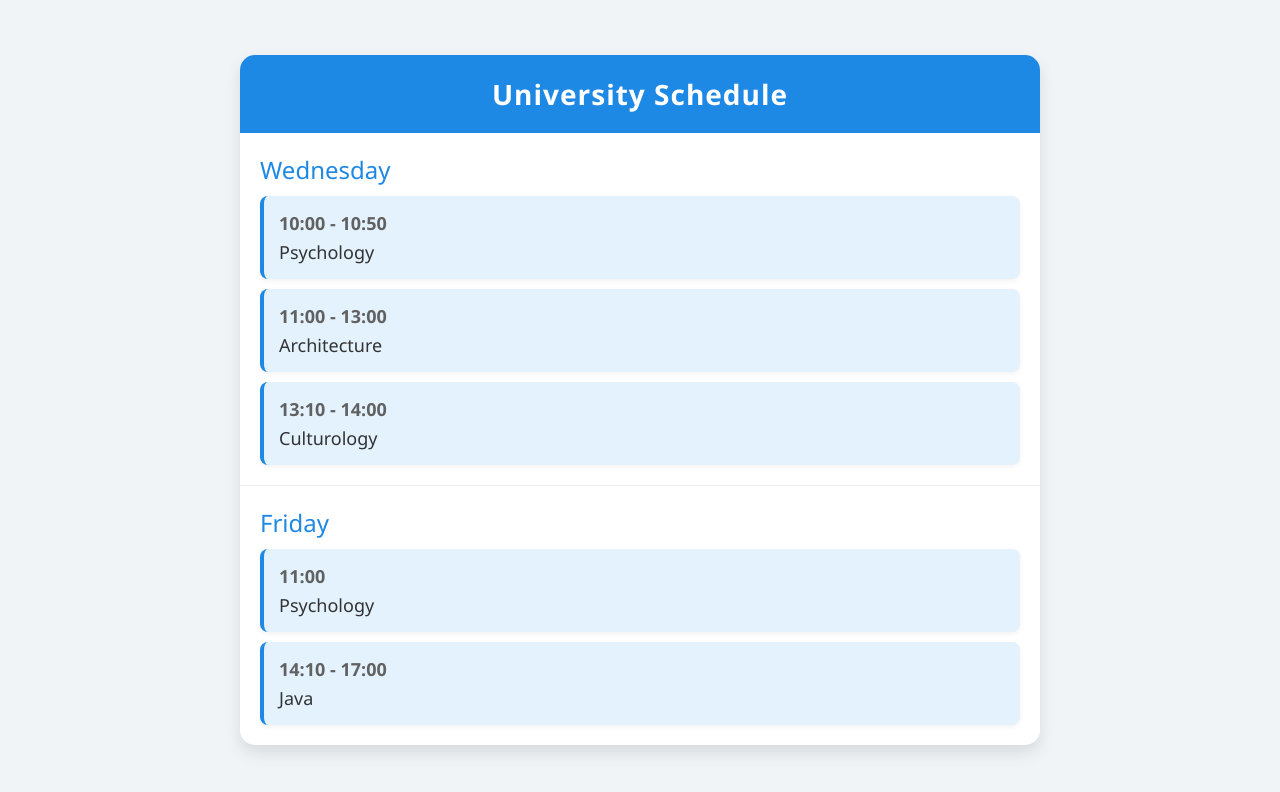
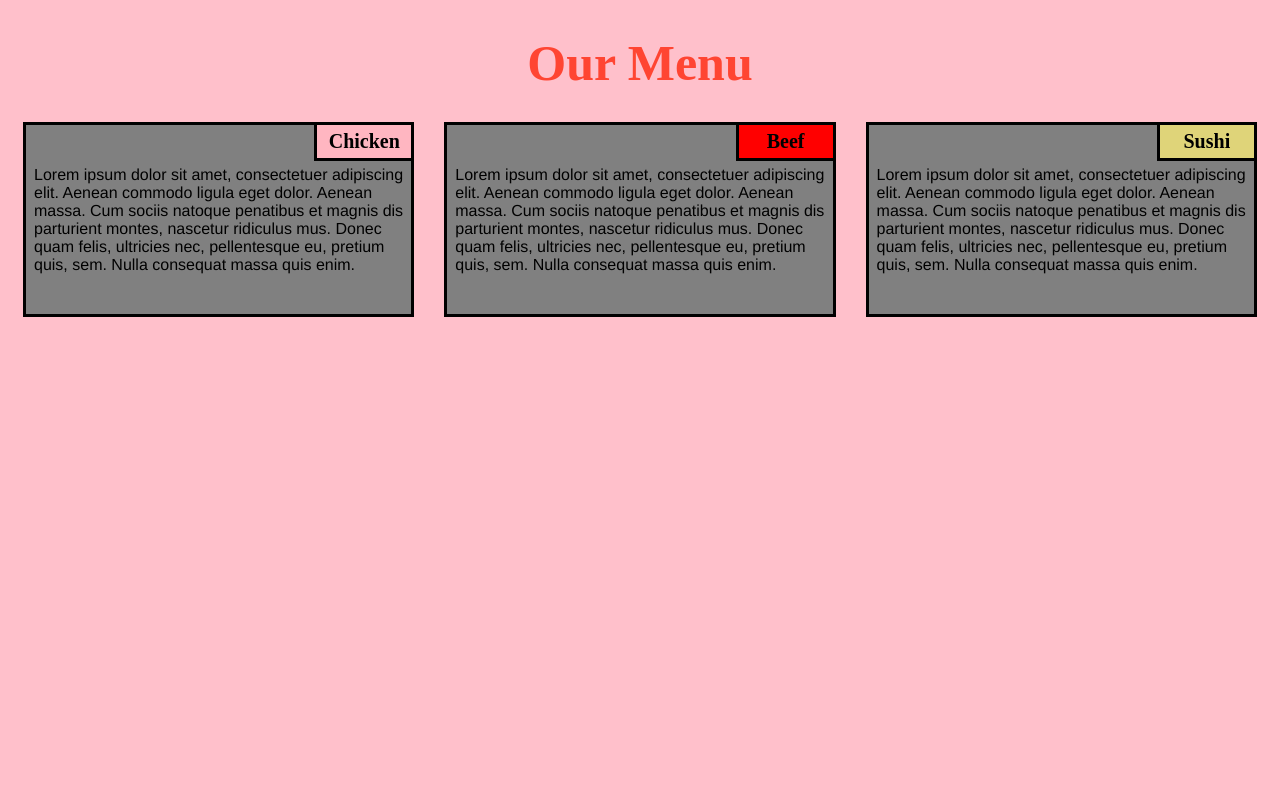
Before and after one commit to seigenA/coursera-test, a plain HTML site: page index.html in a window 1280 px wide. Drawn offline with Linux system fonts and the light colour scheme; files whose address does not match are found by name.

Commit message:
module2-solution

```diff
--- a/index.html
+++ b/index.html
@@ -1,114 +1,36 @@
 <!DOCTYPE html>
-<html lang="en">
+<html>
+
 <head>
-    <meta charset="UTF-8">
-    <meta name="viewport" content="width=device-width, initial-scale=1.0">
-    <title>University Schedule</title>
-    <style>
-        body {
-            font-family: 'Segoe UI', Tahoma, Geneva, Verdana, sans-serif;
-            background-color: #f0f4f7;
-            color: #333;
-            display: flex;
-            justify-content: center;
-            align-items: center;
-            height: 100vh;
-            margin: 0;
-        }
+    <meta charset="utf-8">
+    <title>module2-solution</title>
+</head>
+<link rel="stylesheet" type="text/css" href="C:/Users/Алмаз/Downloads/Telegram Desktop/3 курс 1 семестр/веб технологии/style.css">
 
-        .schedule {
-            width: 90%;
-            max-width: 800px;
-            background-color: #fff;
-            box-shadow: 0 8px 16px rgba(0, 0, 0, 0.1);
-            border-radius: 15px;
-            overflow: hidden;
-        }
+<body>
+    <h1>Our Menu</h1>
+    <section class="column-lg-4 colmn-md-6 colmn-sm-12">
+        <div>
+            <p class="sub1">Chicken</p>
+            <p class="content">
+                Lorem ipsum dolor sit amet, consectetuer adipiscing elit. Aenean commodo ligula eget dolor. Aenean massa. Cum sociis natoque penatibus et magnis dis parturient montes, nascetur ridiculus mus. Donec quam felis, ultricies nec, pellentesque eu, pretium quis, sem. Nulla consequat massa quis enim.
+            </p>
+        </div>
+    </section>
+    <section class="column-lg-4 colmn-md-6 colmn-sm-12">
+        <div>
+            <p class="sub2">Beef</p>
+            <p class="content">
+                Lorem ipsum dolor sit amet, consectetuer adipiscing elit. Aenean commodo ligula eget dolor. Aenean massa. Cum sociis natoque penatibus et magnis dis parturient montes, nascetur ridiculus mus. Donec quam felis, ultricies nec, pellentesque eu, pretium quis, sem. Nulla consequat massa quis enim.
+        </div>
+    </section>
+    <section class="column-lg-4 colmn-md-12 colmn-sm-12">
+        <div>
+            <p class="sub3">Sushi</p>
+            <p class="content">
+                Lorem ipsum dolor sit amet, consectetuer adipiscing elit. Aenean commodo ligula eget dolor. Aenean massa. Cum sociis natoque penatibus et magnis dis parturient montes, nascetur ridiculus mus. Donec quam felis, ultricies nec, pellentesque eu, pretium quis, sem. Nulla consequat massa quis enim.
+            </p>
+        </div>
+</body>
 
-        .schedule-header {
-            background-color: #1E88E5;
-            color: white;
-            text-align: center;
-            padding: 20px;
-            font-size: 28px;
-            font-weight: bold;
-            letter-spacing: 1px;
-        }
-
-        .day {
-            padding: 20px;
-            border-bottom: 1px solid #eee;
-        }
-
-        .day:last-child {
-            border-bottom: none;
-        }
-
-        .day-header {
-            font-size: 24px;
-            color: #1E88E5;
-            margin-bottom: 10px;
-        }
-
-        .event {
-            margin-bottom: 10px;
-            padding: 15px;
-            background-color: #e3f2fd;
-            border-left: 4px solid #1E88E5;
-            border-radius: 8px;
-            box-shadow: 0 2px 5px rgba(0, 0, 0, 0.05);
-        }
-
-        .event:last-child {
-            margin-bottom: 0;
-        }
-
-        .time {
-            font-weight: bold;
-            font-size: 18px;
-            color: #616161;
-        }
-
-        .subject {
-            font-size: 18px;
-            color: #333;
-            margin-top: 5px;
-        }
-    </style>
-</head>
-<body>
-
-<div class="schedule">
-    <div class="schedule-header">University Schedule</div>
-
-    <div class="day">
-        <div class="day-header">Wednesday</div>
-        <div class="event">
-            <div class="time">10:00 - 10:50</div>
-            <div class="subject">Psychology</div>
-        </div>
-        <div class="event">
-            <div class="time">11:00 - 13:00</div>
-            <div class="subject">Architecture</div>
-        </div>
-        <div class="event">
-            <div class="time">13:10 - 14:00</div>
-            <div class="subject">Culturology</div>
-        </div>
-    </div>
-
-    <div class="day">
-        <div class="day-header">Friday</div>
-        <div class="event">
-            <div class="time">11:00</div>
-            <div class="subject">Psychology</div>
-        </div>
-        <div class="event">
-            <div class="time">14:10 - 17:00</div>
-            <div class="subject">Java</div>
-        </div>
-    </div>
-</div>
-
-</body>
 </html>
--- /dev/null
+++ b/style.css
@@ -0,0 +1,125 @@
+/*basic style*/
+    * {
+        box-sizing: border-box;
+    }
+
+    body {
+        background-color: pink;
+    }
+
+    h1 {
+       margin-bottom: 15px;
+    text-align: center;
+    color: #ff4532;
+    font-size: 50px;
+    }
+
+    section {
+        position: relative;
+        padding: 15px;
+        width: 90%;
+    }
+
+    p {
+        position: relative;
+        clear: right;
+    }
+
+    div {
+        position: relative;
+        background-color: gray;
+        border: 3.5px solid black;
+        width: 100%;
+        margin-left: auto;
+        margin-right: auto;
+        margin-bottom: auto;
+    }
+
+    .sub1 {
+        float: right;
+        width: 100px;
+        padding: 5px;
+        margin: -3px -3px 0px;
+        border: 3.5px solid black;
+        text-align: center;
+        font-size: 125%;
+        font-weight: bold;
+        background-color: #FFB6C1;
+
+    }
+
+    .sub2 {
+        float: right;
+        color: black;
+        width: 100px;
+        padding: 5px;
+        margin: -3px -3px 0px;
+        border: 3.5px solid black;
+        text-align: center;
+        font-size: 125%;
+        font-weight: bold;
+        background-color: #FF0000;
+
+    }
+
+    .sub3 {
+        color: black;
+        float: right;
+        width: 100px;
+        padding: 5px;
+         margin: -3px -3px 0px;
+        border: 3.5px solid black;
+        text-align: center;
+        font-size: 125%;
+        font-weight: bold;
+        background-color: rgb(223, 212, 121);
+
+    }
+
+    .content {
+        padding: 5px;
+        border: none;
+        background-color: gray;
+        font-family: Helvetica;
+        color: black;
+        margin: 3px ;
+        height: 150px;
+        overflow: auto;
+    }
+
+    .row {
+        width: 90%;
+    }
+
+    /*desktop version*/
+    @media (min-width: 992px) {
+        .column-lg-4 {
+            float: left;
+            width: 33.33%;
+        }
+    }
+
+    /*tablet version*/
+    @media (min-width: 768px) and (max-width: 991px) {
+        .colmn-md-6 {
+            float: left;
+            width: 50%;
+            margin-left: auto;
+            margin-right: auto;
+        }
+
+        .colmn-md-12 {
+            float: left;
+            width: 100%;
+            margin-left: auto;
+            margin-right: auto;
+        }
+    }
+
+    /*mobile version*/
+    @media (max-width: 767px) {
+        .colmn-sm-12 {
+            float: left;
+            width: 100%;
+        }
+    }
```
